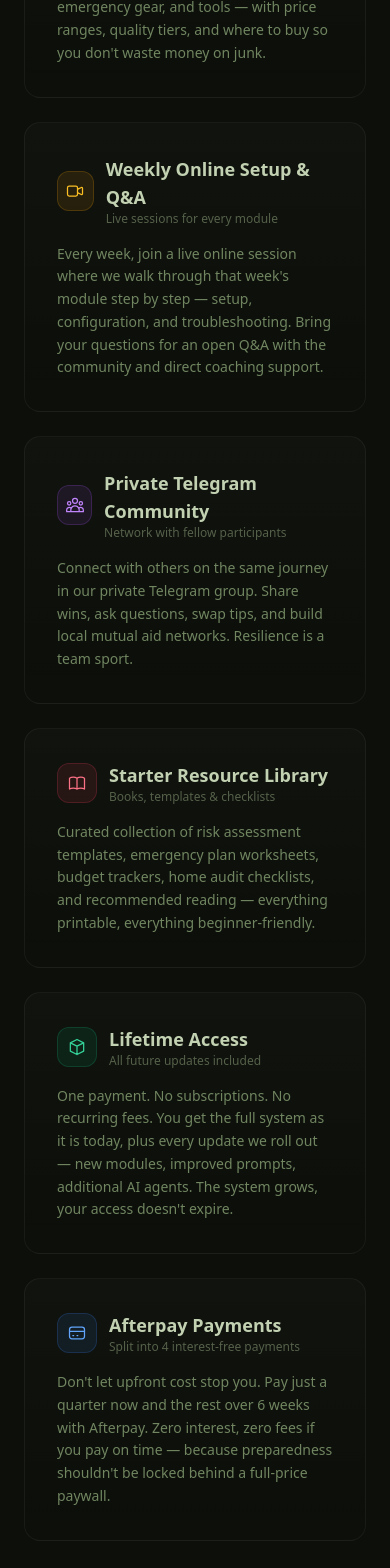
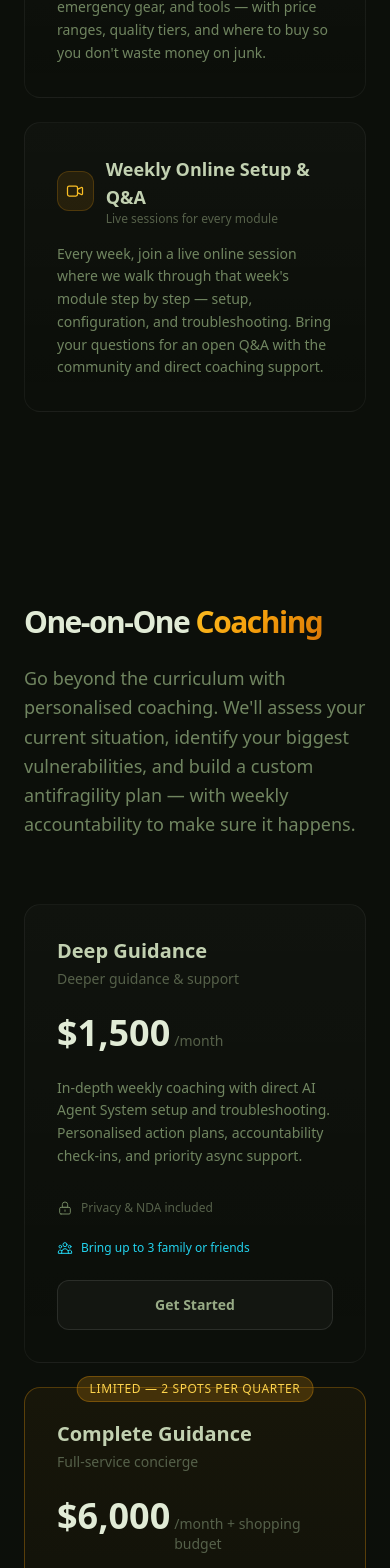
Before and after one commit to boktoday/okready-landing, a React (Vite) app: page / in a window 390 px wide. Shown: the part 10432-12000 px from the top of the page. Built offline with nearby package versions, Linux system fonts and the light colour scheme.

Commit message:
Revert pricing changes, make pillars 2 cols on md+ screens (8 cards = 4 rows)

```diff
--- a/src/components/Pillars.tsx
+++ b/src/components/Pillars.tsx
@@ -94,7 +94,7 @@ export default function Pillars() {
           </p>
         </div>
 
-        <div className="grid md:grid-cols-2 lg:grid-cols-3 gap-5">
+        <div className="grid md:grid-cols-2 gap-5">
           {pillars.map((p) => (
             <div
               key={p.num}
--- a/src/components/Pricing.tsx
+++ b/src/components/Pricing.tsx
@@ -167,84 +167,7 @@ export default function Pricing({ onJoinClick }: PricingProps) {
               </p>
             </div>
 
-            {/* Community block */}
-            <div className="p-8 rounded-2xl border border-white/5 bg-gradient-to-b from-white/[0.02] to-transparent">
-              <div className="flex items-center gap-3 mb-4">
-                <div className="w-10 h-10 rounded-xl bg-purple-500/10 border border-purple-500/20 flex items-center justify-center">
-                  <svg className="w-5 h-5 text-purple-400" fill="none" viewBox="0 0 24 24" stroke="currentColor">
-                    <path strokeLinecap="round" strokeLinejoin="round" strokeWidth={1.5} d="M17 20h5v-2a3 3 0 00-5.356-1.857M17 20H7m10 0v-2c0-.656-.126-1.283-.356-1.857M7 20H2v-2a3 3 0 015.356-1.857M7 20v-2c0-.656.126-1.283.356-1.857m0 0a5.002 5.002 0 019.288 0M15 7a3 3 0 11-6 0 3 3 0 016 0zm6 3a2 2 0 11-4 0 2 2 0 014 0zM7 10a2 2 0 11-4 0 2 2 0 014 0z" />
-                  </svg>
-                </div>
-                <div>
-                  <h3 className="text-lg font-semibold text-earth-200">Private Telegram Community</h3>
-                  <p className="text-xs text-earth-500">Network with fellow participants</p>
-                </div>
-              </div>
-              <p className="text-sm text-earth-400 leading-relaxed">
-                Connect with others on the same journey in our private Telegram group. Share wins,
-                ask questions, swap tips, and build local mutual aid networks. Resilience is a team sport.
-              </p>
-            </div>
 
-            {/* Resource library block */}
-            <div className="p-8 rounded-2xl border border-white/5 bg-gradient-to-b from-white/[0.02] to-transparent">
-              <div className="flex items-center gap-3 mb-4">
-                <div className="w-10 h-10 rounded-xl bg-rose-500/10 border border-rose-500/20 flex items-center justify-center">
-                  <svg className="w-5 h-5 text-rose-400" fill="none" viewBox="0 0 24 24" stroke="currentColor">
-                    <path strokeLinecap="round" strokeLinejoin="round" strokeWidth={1.5} d="M12 6.253v13m0-13C10.832 5.477 9.246 5 7.5 5S4.168 5.477 3 6.253v13C4.168 18.477 5.754 18 7.5 18s3.332.477 4.5 1.253m0-13C13.168 5.477 14.754 5 16.5 5c1.747 0 3.332.477 4.5 1.253v13C19.832 18.477 18.247 18 16.5 18c-1.746 0-3.332.477-4.5 1.253" />
-                  </svg>
-                </div>
-                <div>
-                  <h3 className="text-lg font-semibold text-earth-200">Starter Resource Library</h3>
-                  <p className="text-xs text-earth-500">Books, templates & checklists</p>
-                </div>
-              </div>
-              <p className="text-sm text-earth-400 leading-relaxed">
-                Curated collection of risk assessment templates, emergency plan worksheets,
-                budget trackers, home audit checklists, and recommended reading — everything
-                printable, everything beginner-friendly.
-              </p>
-            </div>
-
-            {/* Lifetime access block */}
-            <div className="p-8 rounded-2xl border border-white/5 bg-gradient-to-b from-white/[0.02] to-transparent">
-              <div className="flex items-center gap-3 mb-4">
-                <div className="w-10 h-10 rounded-xl bg-emerald-500/10 border border-emerald-500/20 flex items-center justify-center">
-                  <svg className="w-5 h-5 text-emerald-400" fill="none" viewBox="0 0 24 24" stroke="currentColor">
-                    <path strokeLinecap="round" strokeLinejoin="round" strokeWidth={1.5} d="M20 7l-8-4-8 4m16 0l-8 4m8-4v10l-8 4m0-10L4 7m8 4v10M4 7v10l8 4" />
-                  </svg>
-                </div>
-                <div>
-                  <h3 className="text-lg font-semibold text-earth-200">Lifetime Access</h3>
-                  <p className="text-xs text-earth-500">All future updates included</p>
-                </div>
-              </div>
-              <p className="text-sm text-earth-400 leading-relaxed">
-                One payment. No subscriptions. No recurring fees. You get the full system as it is
-                today, plus every update we roll out — new modules, improved prompts, additional
-                AI agents. The system grows, your access doesn't expire.
-              </p>
-            </div>
-
-            {/* Afterpay block */}
-            <div className="p-8 rounded-2xl border border-white/5 bg-gradient-to-b from-white/[0.02] to-transparent">
-              <div className="flex items-center gap-3 mb-4">
-                <div className="w-10 h-10 rounded-xl bg-blue-500/10 border border-blue-500/20 flex items-center justify-center">
-                  <svg className="w-5 h-5 text-blue-400" fill="none" viewBox="0 0 24 24" stroke="currentColor">
-                    <path strokeLinecap="round" strokeLinejoin="round" strokeWidth={1.5} d="M3 10h18M7 15h1m4 0h1m-7 4h12a3 3 0 003-3V8a3 3 0 00-3-3H6a3 3 0 00-3 3v8a3 3 0 003 3z" />
-                  </svg>
-                </div>
-                <div>
-                  <h3 className="text-lg font-semibold text-earth-200">Afterpay Payments</h3>
-                  <p className="text-xs text-earth-500">Split into 4 interest-free payments</p>
-                </div>
-              </div>
-              <p className="text-sm text-earth-400 leading-relaxed">
-                Don't let upfront cost stop you. Pay just a quarter now and the rest over 6 weeks
-                with Afterpay. Zero interest, zero fees if you pay on time — because preparedness
-                shouldn't be locked behind a full-price paywall.
-              </p>
-            </div>
           </div>
         </div>
       </div>
```
